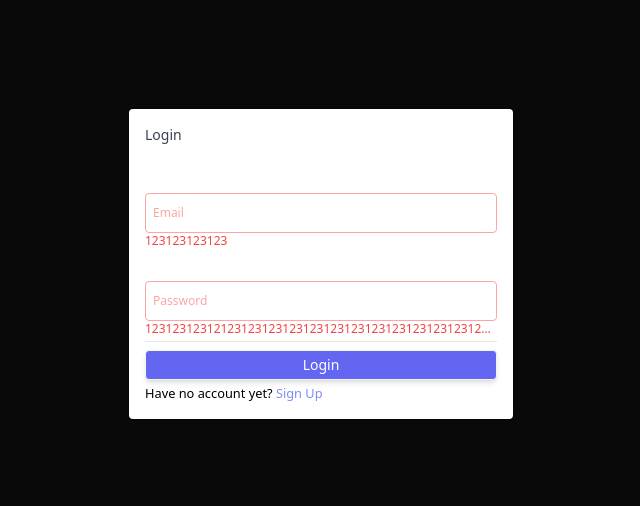
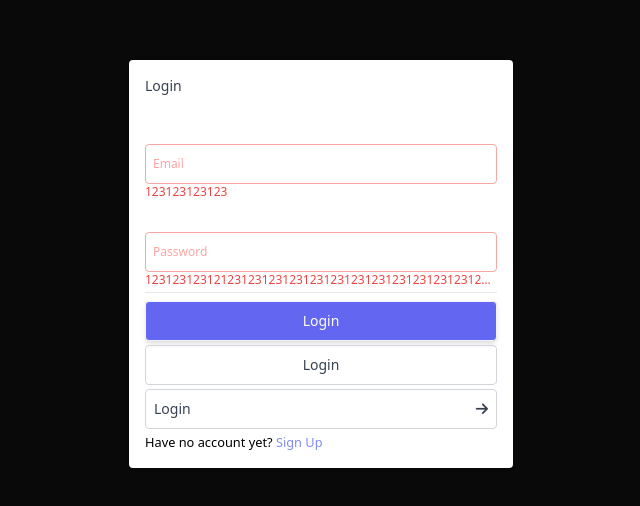
Before and after one commit to bitnara0156/ecommerce-nuxt3, a Nuxt app: page /login in a window 1280 px wide. Shown: the part 136-642 px from the top of the page, without its empty margins (319-959 px from the left). Built offline with nearby package versions, Linux system fonts and the light colour scheme; no server answers.

Commit message:
feat(config): add font awesome icons

```diff
--- a/assets/css/main.scss
+++ b/assets/css/main.scss
@@ -19,13 +19,16 @@
 }
 @layer components {
     .button {
-        @apply cursor-pointer py-1 px-2 text-sm rounded border border-gray-100 hover:bg-gray-100 text-gray-700 active:border-gray-300;
+        @apply cursor-pointer h-10 flex justify-center items-center py-1 px-2 text-sm rounded border border-gray-300 hover:bg-gray-200 text-gray-700 focus:border-gray-300;
 
         &.default {
-            @apply hover:bg-primary-200 hover:text-gray-100 active:bg-primary-300 active:border-primary-200 transition-colors
+            @apply hover:bg-primary-200 hover:text-white active:bg-primary-300 active:border-primary-200 transition-colors
         }
         &.stroked {
-            @apply bg-primary-300 hover:bg-primary-300 active:bg-primary-400 transition-colors border-gray-100 text-white shadow-md
+            @apply bg-primary-300 hover:bg-primary-400 active:bg-primary-500 transition-colors border-gray-100 text-white shadow-md
+        }
+        &.icon {
+            @apply justify-between
         }
     }
 }
--- a/interfaces/props/BaseButtonProps.ts
+++ b/interfaces/props/BaseButtonProps.ts
@@ -1,4 +1,4 @@
-type ButtonType = 'default' | 'stroked' | null
+type ButtonType = 'default' | 'stroked' | 'icon' | null
 export default interface IBaseButtonProps {
     type: ButtonType
 }
--- a/nuxt.config.ts
+++ b/nuxt.config.ts
@@ -2,6 +2,13 @@
 export default defineNuxtConfig({
   devtools: { enabled: true },
   css: ['~/assets/css/main.scss'],
+  app: {
+    head: {
+      link: [
+        { href: 'https://cdnjs.cloudflare.com/ajax/libs/font-awesome/6.4.0/css/all.min.css', rel: 'stylesheet', integrity:"sha512-iecdLmaskl7CVkqkXNQ/ZH/XLlvWZOJyj7Yy7tcenmpD1ypASozpmT/E0iPtmFIB46ZmdtAc9eNBvH0H/ZpiBw==", referrerpolicy: 'no-referrer', crossorigin:'anonymous' }
+      ]
+    }
+  },
   postcss: {
     plugins: {
       tailwindcss: {},
--- a/pages/login.vue
+++ b/pages/login.vue
@@ -9,7 +9,11 @@
     </div>
     <div class="card-footer">
         <base-button type="stroked" @click="onSubmit">Login</base-button>
-
+        <base-button type="default" @click="onSubmit">Login</base-button>
+        <base-button type="icon" @click="onSubmit">
+        Login
+        <i class="fa-solid fa-arrow-right"></i>
+        </base-button>
         <small>Have no account yet? <NuxtLink to="/signup" class="text-link">Sign Up</NuxtLink></small>
     </div>
 </div>
--- a/tailwind.config.js
+++ b/tailwind.config.js
@@ -169,7 +169,8 @@ module.exports = {
         100: '#a5b4fc',
         200: '#818cf8',
         300: '#6366f1',
-        400: '#4f46e5'
+        400: '#4f46e5',
+        500: '#3e35d4',
       },
       dark: {
         100: '#2b2b2b',
```
